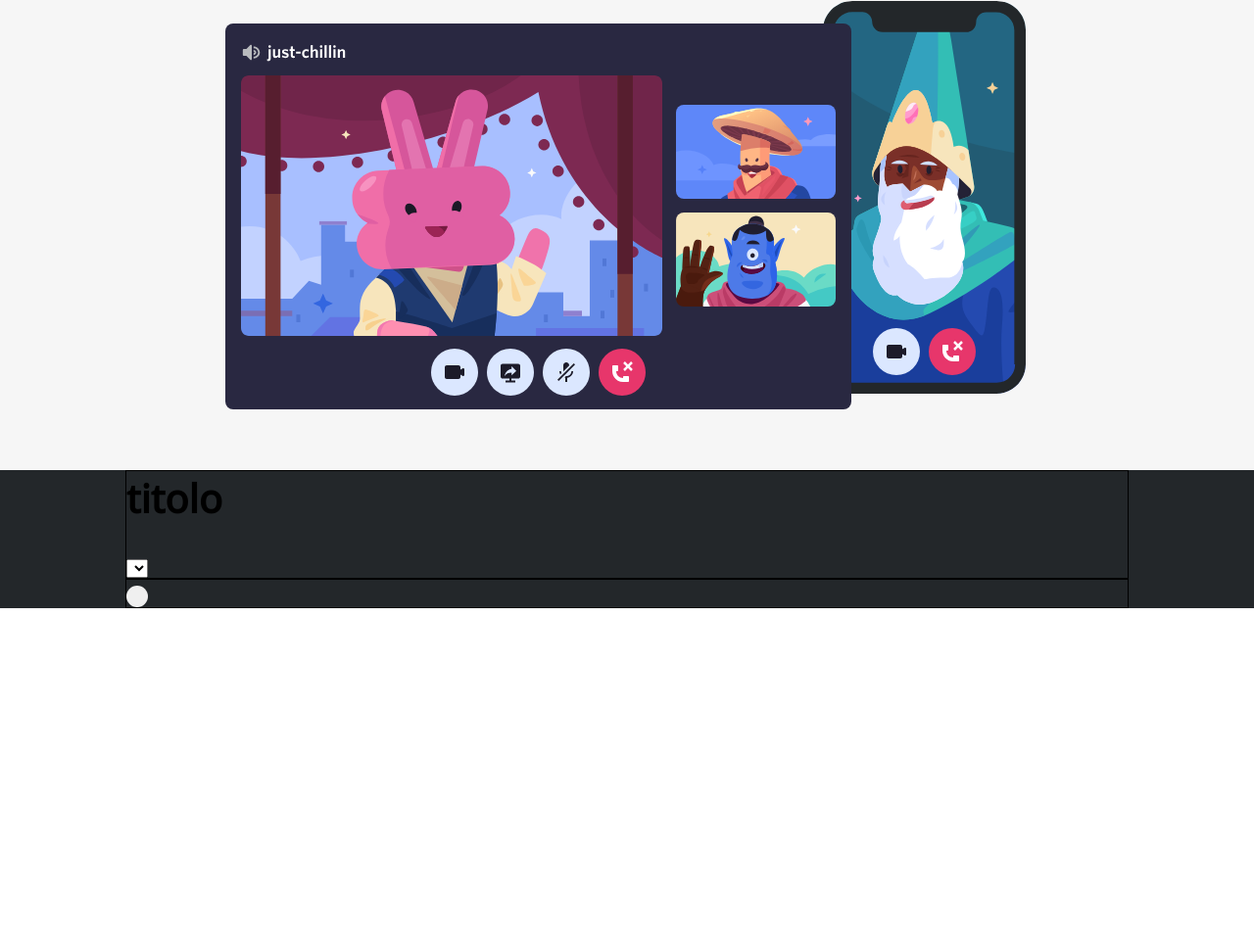
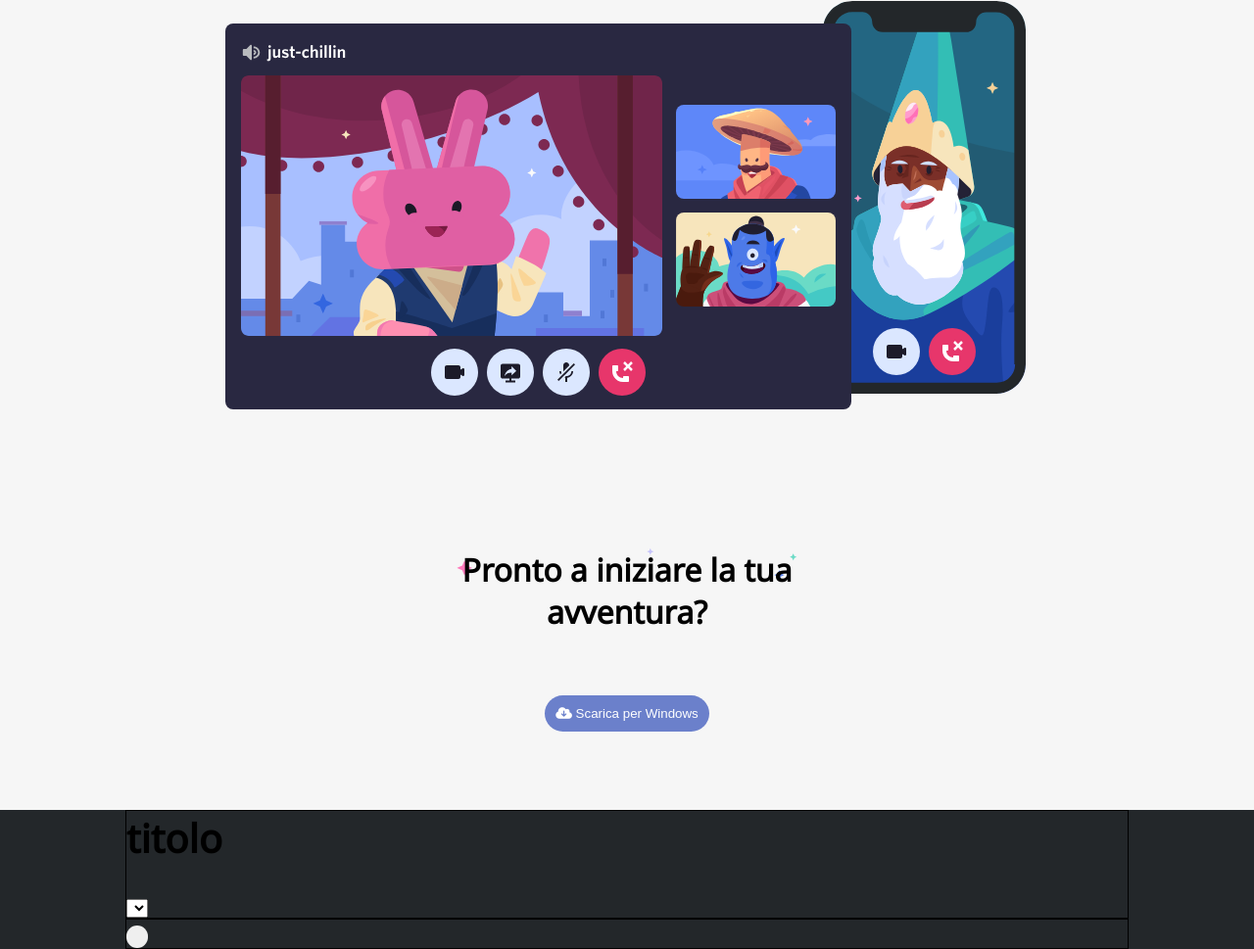
Before and after one commit to Plvmmu10/htmlcss-struttura-discord, a plain HTML site: page index.html in a window 1280 px wide. Shown: the part 2917-3886 px from the top of the page at 98% size. Before the commit the page ends 3538 px from the top, so only its background shows below. Drawn offline with Linux system fonts and the light colour scheme.

Commit message:
added download section

```diff
--- a/css/style.css
+++ b/css/style.css
@@ -148,6 +148,24 @@ nav{
     min-width: 100%;
 }
 
+.download-section{
+    text-align: center;
+    padding: 5rem;
+    width: 40%;
+    margin: 0 auto;
+}
+
+.readytostart{
+    background-image: url(../img/stars.svg);
+    background-size: contain;
+    background-repeat: no-repeat;
+    text-align: center;
+    font-size: 2rem;
+}
+
+.download-section button{
+    margin-top: 2rem;
+}
 /* footer config */
 
 footer{
--- a/index.html
+++ b/index.html
@@ -92,6 +92,15 @@
                 </picture>
             </div>
         </div>
+        <!-- Ready to start section -->
+        <div class="even">
+            <div class="download-section container">
+                <h2 class="readytostart">Pronto a iniziare la tua avventura?</h2>
+                <button class="blueB"><i class="fa-solid fa-cloud-arrow-down"></i> Scarica per Windows</button>
+            </div>
+
+       </div>
+
     </main>
     <footer>
         <section class="top-footer debug container">
```
